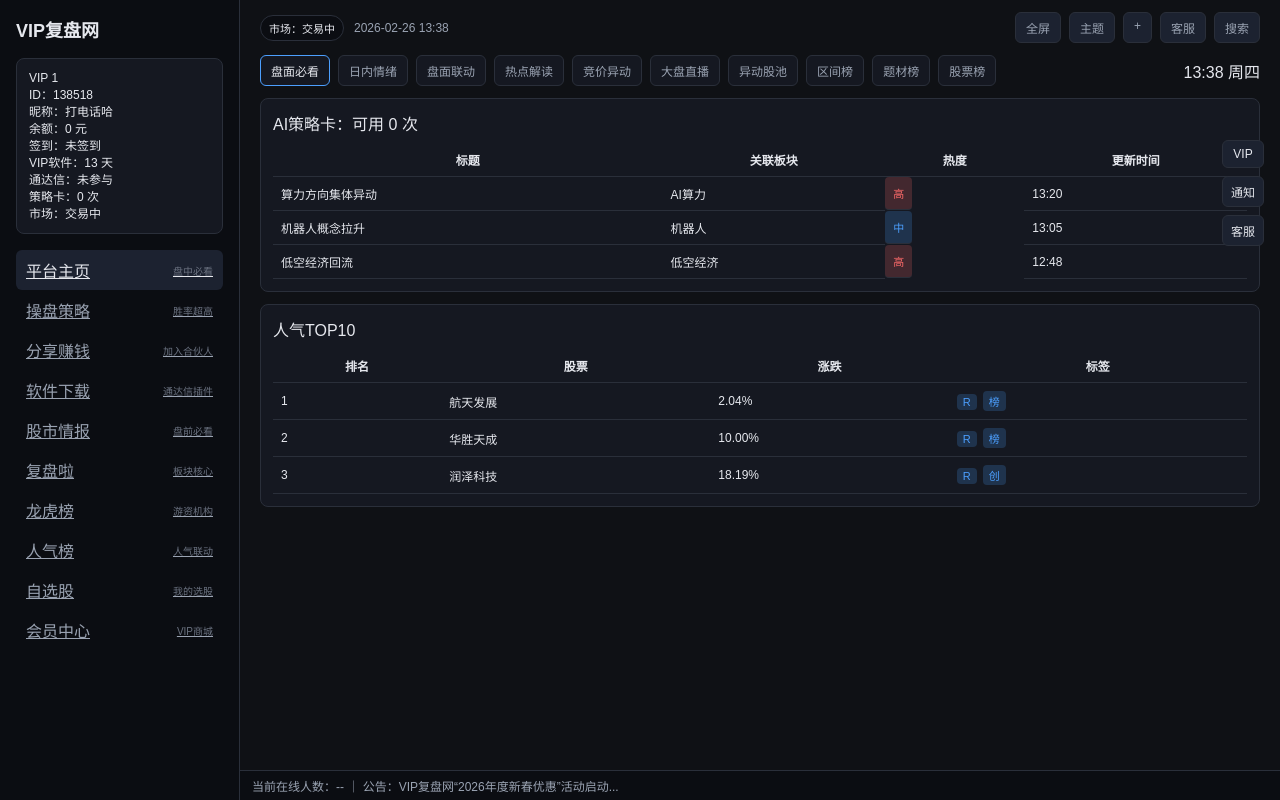
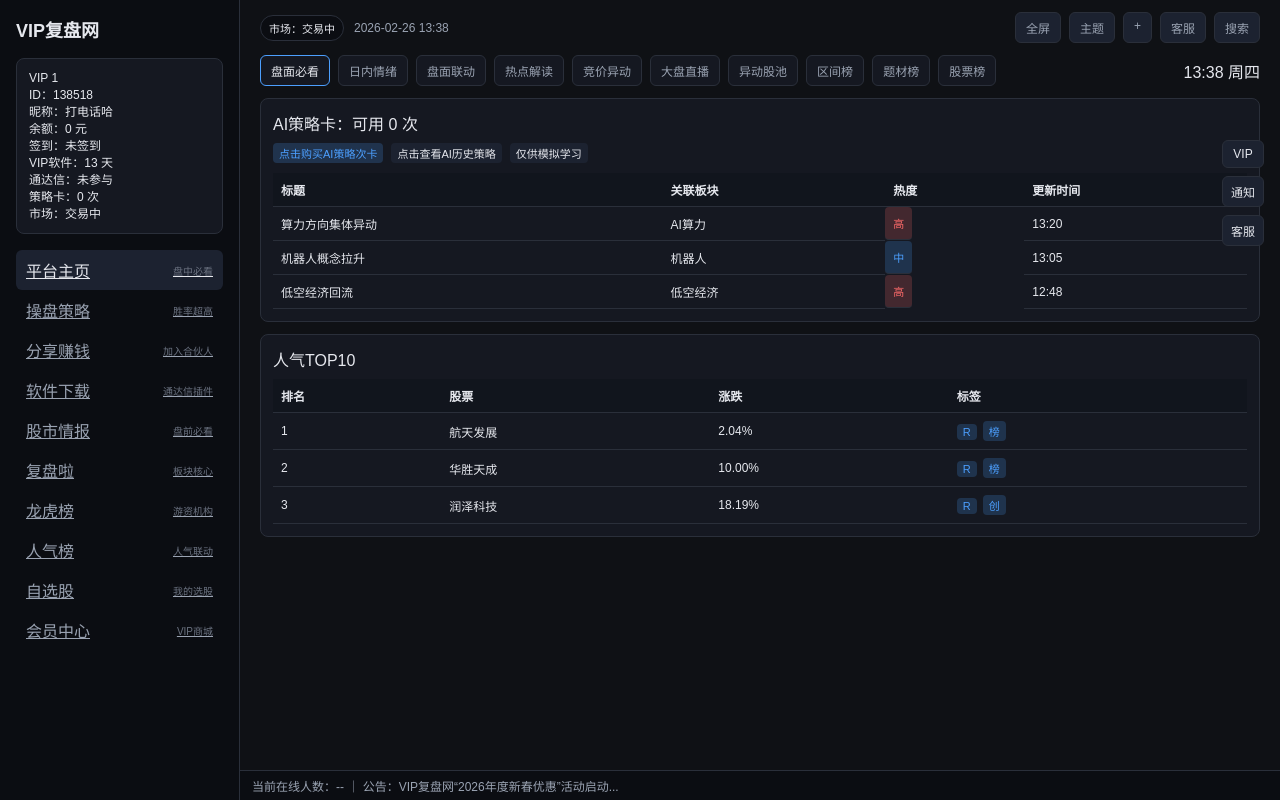
Before and after one commit to a1325865417/stock, a React (Vite) app in the folder frontend/: page / in a window 1280 px wide. Built offline with nearby package versions, Linux system fonts and the light colour scheme.

Commit message:
feat: polish home table styling

```diff
--- a/frontend/src/pages/Home.jsx
+++ b/frontend/src/pages/Home.jsx
@@ -125,6 +125,11 @@ export default function Home() {
 
       <div className="panel">
         <div style={{ marginBottom: 8 }}>AI策略卡：可用 0 次</div>
+        <div style={{ display: "flex", gap: 8, flexWrap: "wrap", marginBottom: 10 }}>
+          <span className="tag blue">点击购买AI策略次卡</span>
+          <span className="tag">点击查看AI历史策略</span>
+          <span className="tag">仅供模拟学习</span>
+        </div>
         <table className="table">
           <thead>
             <tr>
--- a/frontend/src/styles/app.css
+++ b/frontend/src/styles/app.css
@@ -129,6 +129,13 @@ body {
   border-radius: 6px;
   font-size: 12px;
   color: var(--muted);
+  cursor: pointer;
+  transition: all 0.2s ease;
+}
+
+.tab:hover {
+  color: var(--text);
+  border-color: var(--blue);
 }
 
 .tab.active {
@@ -153,6 +160,15 @@ body {
 .table th, .table td {
   padding: 8px;
   border-bottom: 1px solid var(--border);
+  text-align: left;
+}
+
+.table thead {
+  background: #11151d;
+}
+
+.table tbody tr:hover {
+  background: rgba(255, 255, 255, 0.03);
 }
 
 .tag {
```
